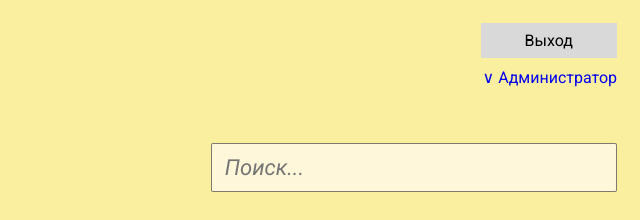
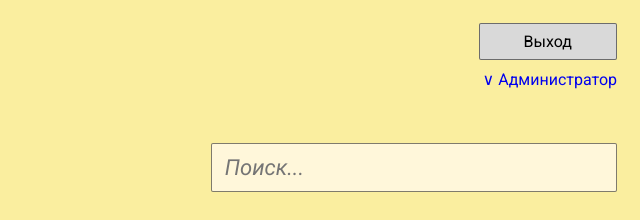
Before and after one commit to Sosmunk/Storage-of-external-reports-and-processing, a plain HTML site: page index.html in a window 1280 px wide. Shown: the top 220 px of the page, 640-1280 px from the left. Drawn offline with Linux system fonts and the light colour scheme.

Commit message:
web-layout

```diff
--- a/styles/header.css
+++ b/styles/header.css
@@ -3,16 +3,18 @@
     margin-bottom: 20px;
 }
 
-.user-panel{
+.user-panel {
     display:flex;
     justify-content: flex-end;
 }
-.change-user{
+
+.change-user {
     display:flex;
     justify-content: flex-end;
     margin-top: 10px;
 }
-.exit-button{
+
+.exit-button {
     font-family: 'Roboto', sans-serif;
     background-color: #D9D9D9;
     padding: 8px 44px;
@@ -20,5 +22,6 @@
     text-decoration: none;
     display: inline-block;
     font-size: 16px;
-    border: 0px;
+    border: 1px solid rgba(0, 0, 0, 0.5);
+    border-radius: 2px;
 }
```
